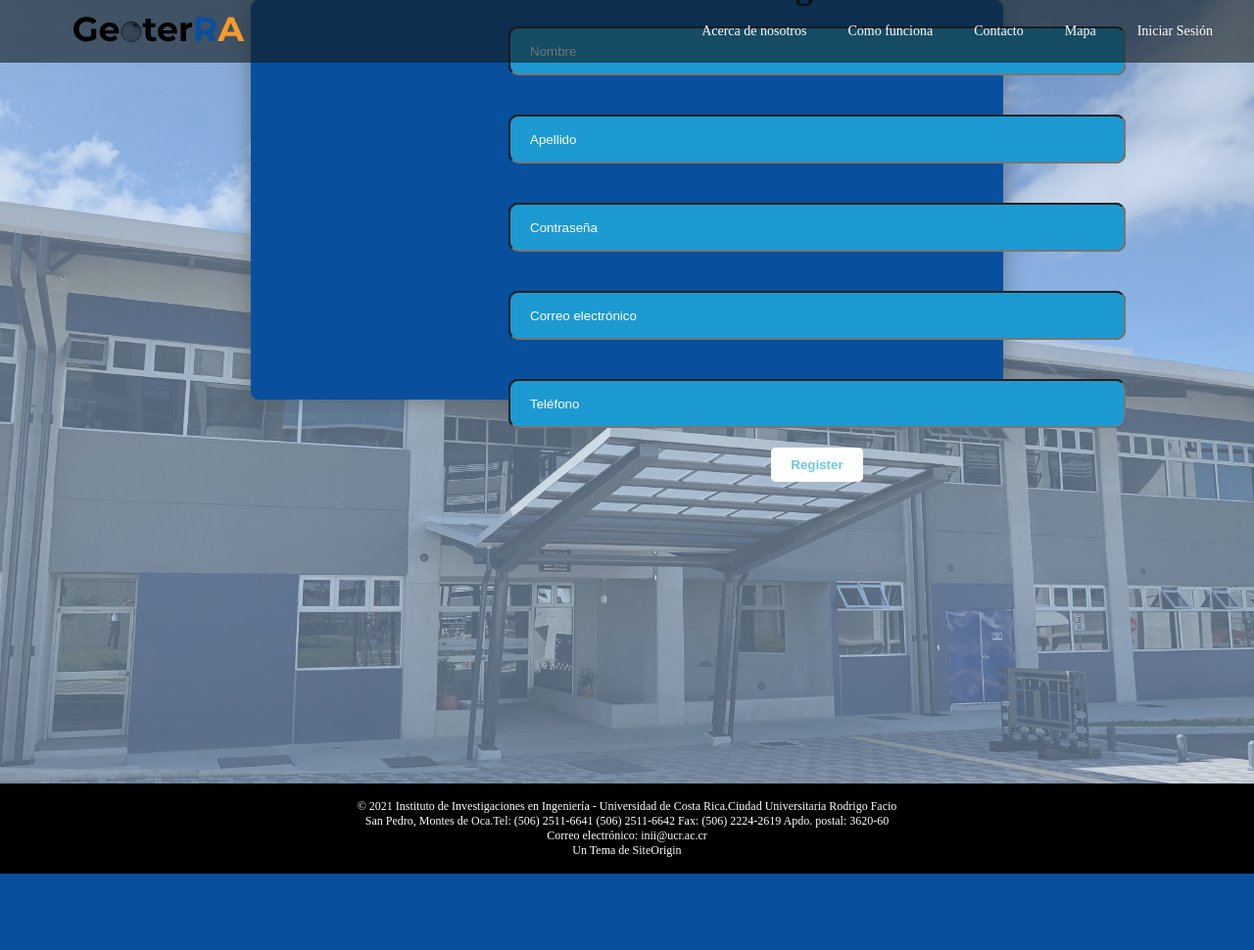
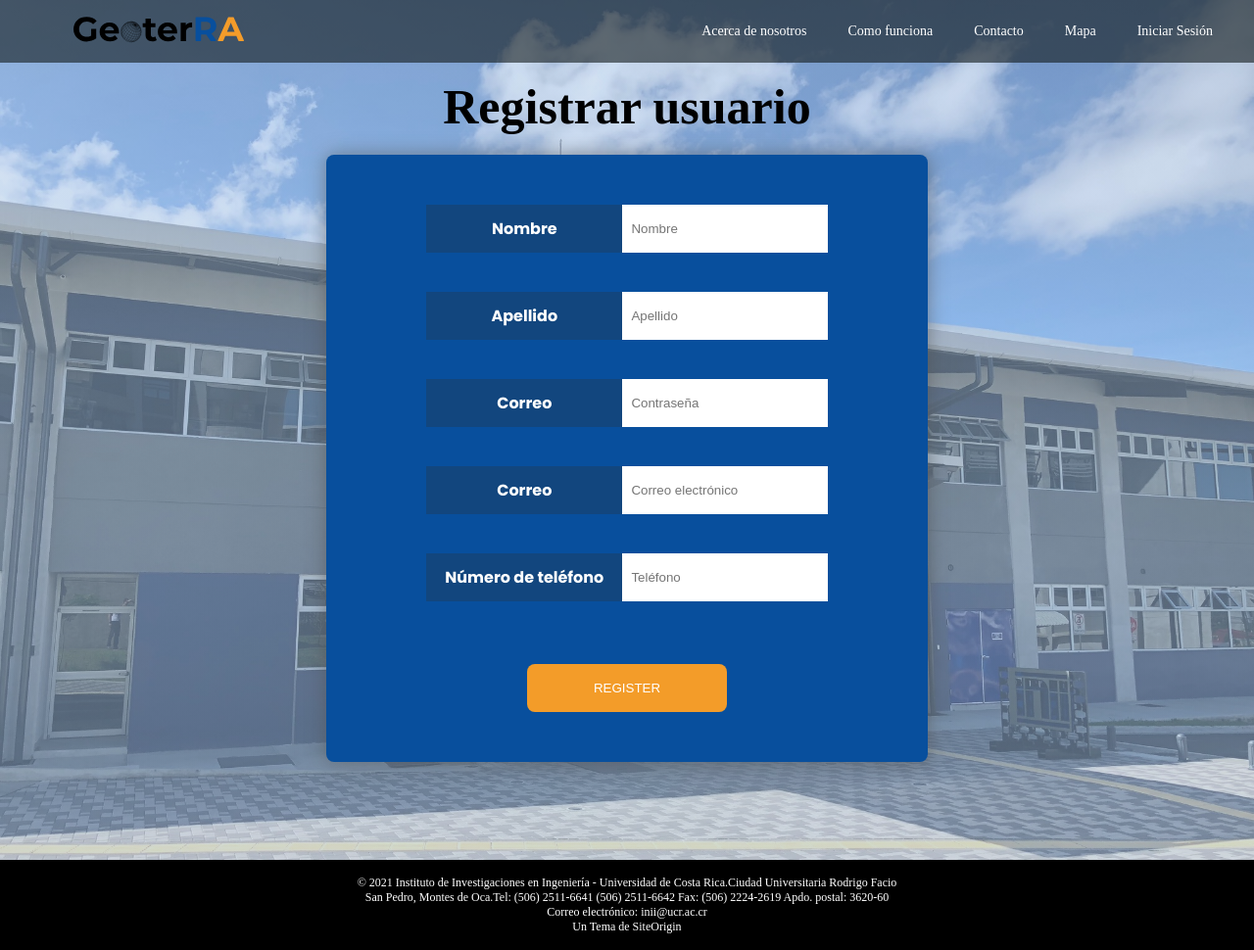
Before and after one commit to MarioCordero/GeoterRA_DEV, a PHP site: page /register.html in a window 1280 px wide. Shown: the whole page at 98% size. Before the commit the page ends 892 px from the top, so only its background shows below. Run offline with PHP 8.4, Linux system fonts and the light colour scheme; some web fonts are replaced.

Commit message:
STYLE/FEAT/REFRACTOR: Cambios generales en el código, todo bien, ahora solo falta hacer responsive y refractors

```diff
--- a/website/addpoint.html
+++ b/website/addpoint.html
@@ -82,7 +82,7 @@
 				<!-- BODY -->
 
 				<!-- TODO[] : Cambiar todo esto y agregar un forms, conectar con la base de datos -->
-				<div class="loged-in-container Montserrat-Regular">
+				<div class="logged-in-container Montserrat-Regular">
 
 					<!--------------------------------LOADER----------------------------------->
 					<div class="web-loader" id="loader">
@@ -95,7 +95,7 @@
 
 					<!-- TODO[] : ver si se puede hacer autoguardado -->
 					<div class="add-point">
-
+						<!-- ADD POINT FORM -->
 						<h1 class="Montserrat-SemiBold">Formulario de solicitud de puntos</h1>
 
 						<form action="" method="post" id="add-point-form" class="add-point-form">
--- a/website/assets/css/style.css
+++ b/website/assets/css/style.css
@@ -675,6 +675,7 @@ html {
 .logged-in-container{
 	margin: auto;
 	min-height: 100vh;
+	background-color: var(--grisClaro);
 }.logged-in-container h1{
 	padding-top: 15vh;
 }
@@ -924,7 +925,6 @@ iframe {
 
 .linea-vertical-IDpunto{
 	border: 0.5px solid var(--naranja);
-	width: 10%;
 	background-color: var(--naranja) !important;
     height: 60%;
 }
@@ -1120,6 +1120,7 @@ iframe {
 	margin: auto;
 	min-height: 100vh;
   	position: relative;
+	background-color: var(--grisClaro);
 }.map-container h1{
 	padding-top: 5%;
 }
@@ -1141,6 +1142,27 @@ iframe {
 	display: none;
 }
 
+/* Estilos para el botón de centrado en la ubicación */
+.leaflet-control-custom {
+    background-color: var(--blanco); /* Fondo del botón */
+    border: 2px solid var(--grisOscuro); /* Borde del botón */
+    border-radius: 50%; /* Hacer el botón circular */
+    width: 40px; /* Ancho del botón */
+    height: 40px; /* Altura del botón */
+    display: flex;
+    align-items: center;
+    justify-content: center;
+    cursor: pointer;
+    box-shadow: 20px 20px 20px 20px rgba(0,0,0,0.3) !important; /* Sombra del botón */
+    transition: background-color 0.3s, transform 0.2s; /* Efecto al pasar el ratón */
+}
+
+/* Cambia el color al pasar el ratón */
+.leaflet-control-custom:hover {
+    background-color: var(--grisOscuro); /* Color al pasar el ratón */
+    transform: scale(1.1); /* Aumenta ligeramente el tamaño */
+}
+
 
 /* ------------------------------Marker------------------------------ */
 
@@ -1151,21 +1173,18 @@ iframe {
 }
 
 /* --------------------------------------------------- register.html --------------------------------------------------- */
-.register-container{
-	margin: auto;
-	min-height: 100vh;
-}
-.register-background{
-	width: 100%;
-	max-height: 100vh;
-	min-height: 100vh;
-	background-image: linear-gradient(rgba(166, 195, 227, 0.5),
-			rgba(166, 195, 227, 0.5)), url(../images/register-background.jpg);
-	background-size:cover;
-	background-repeat: no-repeat;
-}
-
-.register-form {
+.reg-user{
+	padding: 10vh 10%;
+    display: flex;
+    flex-direction: column;
+    gap: 20px;
+	min-height: 60vh;
+}.reg-user h1{
+	display: block;
+	margin: auto !important;
+	padding: 0 !important;
+	font-size: 50px;
+}.reg-user-form{
 	background-color: var(--azul);
 	box-shadow: rgba(80, 80, 80, 0.58) 0px 0px 20px 0px;
 	padding: 5% 10%;
@@ -1173,34 +1192,54 @@ iframe {
 	margin: auto;
 	width: 60%;
 	border-radius: 8px;
+}.reg-user-form p{
+	background-color: var(--azulOscuro);
+	display: flex;
+	align-items: center;
+	margin: 0vh auto 5vh auto;
+	text-align: center;
+}.reg-user-form p label{
+	width: 100%;
+	color: var(--blanco);
+}.reg-user-form input{
+	width: 100%;
+    border: 1px solid transparent;
+    background: var(--blanco);
+    color: var(--negro);
+	padding: 2vh 1vh;
 }
 
-.register-form h1 {
-	font-size: 2.3em;
-	text-align: center;
-}.register-form form {
-	width: 900px;
-	height: 280px;
-	display: flex;
-	flex-direction: column;
-	align-items: center;
-  position: relative;
-  top: -100px;
-}.register-form .input-box {
-	position: relative;
-	width: 70%;
-	height: 50px;
-	margin: 20px 0px;
-	background-color: black;
-	border-radius: 10px;
-}.register-form input {
+.send-reg-user-form{
+	background-color: var(--naranja) !important;
+	color: var(--blanco) !important;
+    width: 50% !important;
+    text-transform: uppercase;
+	margin: 8vh auto 0vh auto !important;
+	display: block;
+    transition: all 500ms ease;
+	padding: 2vh;
+	border-radius: 8px;
+	border: 1px solid transparent;
+}.send-reg-user-form:hover{
+	color: var(--grisClaro) !important;
+	background-color: var(--azulOscuro) !important;
+    scale: 0.99;
+	cursor: pointer;
+	border: 1px solid var(--naranja);
+}
+
+
+.register-container{
+	margin: auto;
+	min-height: 100vh;
+}
+.register-background{
 	width: 100%;
-	height: 50px;
-	background-color: rgba(33, 182, 246, 0.85);
-	border-radius: 10px;
-	color: #fff;
-}.register-form input::placeholder {
-	color: #fff;
+	min-height: 100vh;
+	background-image: linear-gradient(rgba(166, 195, 227, 0.5),
+			rgba(166, 195, 227, 0.5)), url(../images/register-background.jpg);
+	background-size:cover;
+	background-repeat: no-repeat;
 }
 
 .register-form .btn{
--- a/website/assets/js/get-user-info.js
+++ b/website/assets/js/get-user-info.js
@@ -89,6 +89,7 @@ document.addEventListener('DOMContentLoaded', function() {
                     let response = JSON.parse(xhr.responseText);
                     if (response.status === "delete_success") {
                         alert("Request deleted successfully.");
+                        // TODO: BORRAR PUNTO DE LA BASE DE DATOS
                         loadRequests(); // Refresh the list after deletion
                     } else {
                         alert("Failed to delete request.");
--- a/website/assets/js/send-register-php.js
+++ b/website/assets/js/send-register-php.js
@@ -1,4 +1,4 @@
-document.getElementById("reg_form").addEventListener("submit",function(event) {
+document.getElementById("reg-form").addEventListener("submit",function(event) {
 
 	event.preventDefault();
 	let formData = new FormData(this);
--- a/website/register.html
+++ b/website/register.html
@@ -21,7 +21,7 @@
 
 	<body>
 
-		<div class="general-container register-background">
+		<div class="general-container">
 
 			<!-- NAVBAR -->
 			<nav class="navbar Montserrat-Regular">
@@ -63,7 +63,7 @@
 			<!-- NAVBAR -->
 
 			<!-- BODY -->
-			<div class="register-container">
+			<div class="register-container register-background">
 
 				<!--------------------------------LOADER----------------------------------->
 				<div class="web-loader" id="loader">
@@ -74,45 +74,41 @@
 				</div>
 				<!--------------------------------END LOADER------------------------------->
 
-				<div class="regser">
+				<div class="reg-user">
 					<!-- REGISTER FORM -->
-					<div class="register-form Montserrat-Regular">
+					<h1 class="Montserrat-SemiBold">Registrar usuario</h1>
 
-						<form id="reg_form" action="assets/includes/register.inc.php" method="post">
-							<h1>Register</h1>
+					<form action="assets/includes/register.inc.php" method="post" id="reg-form" class="reg-user-form">
 
-							<div class="input-box">
+						<p>
+							<label for="first_name" class="Poppins-Bold">Nombre</label>
 							<input name="first_name" type="text" placeholder="Nombre" required>
-								<i class='bx bxs-user'></i>
-							</div>
+						</p>
 
-							<div class="input-box">
+						<p>
+							<label for="last_name" class="Poppins-Bold">Apellido</label>
 							<input name="last_name" type="text" placeholder="Apellido" required>
-								<i class='bx bxs-lock'></i>
-							</div>
+						</p>
 
-							<div class="input-box">
+						<p>
+							<label for="password" class="Poppins-Bold">Correo</label>
 							<input name="password" type="password" placeholder="Contraseña" required>
-								<i class='bx bxs-lock'></i>
-							</div>
+						</p>
 
-							<div class="input-box">
+						<p>
+							<label for="email" class="Poppins-Bold">Correo</label>
 							<input name="email" type="text" placeholder="Correo electrónico" required>
-								<i class='bx bxs-lock'></i>
-							</div>
+						</p>
 
-							<div class="input-box">
+						<p>
+							<label for="phone_num" class="Poppins-Bold">Número de teléfono</label>
 							<input name="phone_num" type="text" placeholder="Teléfono" required>
-								<i class='bx bxs-lock'></i>
-							</div>
+						</p>
 
-							<button type="submit" class="btn">Register</button>
+						<button type="submit" class="send-reg-user-form">Register</button>
 
 					</form>
-
 					<p id="result"></p>
-
-					</div>
 					<!-- REGISTER FORM -->
 
 				</div>
@@ -136,7 +132,7 @@
 			<!-- JS INCLUDES -->
 			<!-- AJAX info sent to php -->
 			<script src="https://code.jquery.com/jquery-3.6.0.min.js"></script>
-			<script src="./assets/js/check_session.js" defer></script>
+			<script src="./assets/js/check-session.js" defer></script>
 
 			<script src="./assets/js/send-register-php.js"></script>
 			<script src="./assets/js/web-loader.js"></script>
```
Also changed, not shown: website/assets/js/add-point-map.js (+49 -0 lines), website/assets/js/interactive-map.js (+36 -0 lines). Lines whose indentation alone changed are shown as unchanged.
